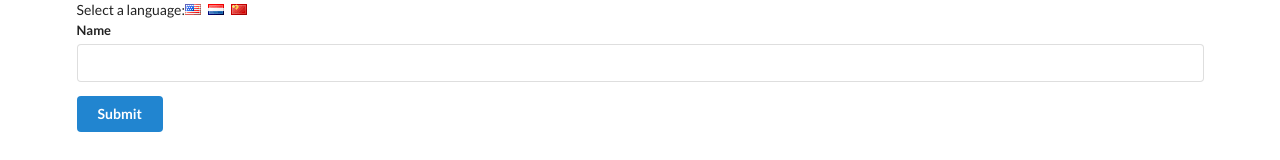
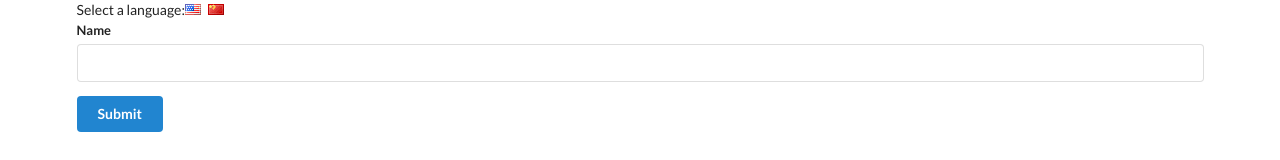
Before and after one commit to themarcusaurelius/translator, a React (Create React App) app: page / in a window 1280 px wide. Shown: the top 160 px of the page. Built offline with nearby package versions, Linux system fonts and the light colour scheme.

Commit message:
updated to Chinese

```diff
--- a/src/components/App.js
+++ b/src/components/App.js
@@ -1,5 +1,6 @@
 import React, { Component } from 'react';
 import UserCreate from './UserCreate';
+import LanguageContext from '../contexts/LanguageContext';
 
 class App extends Component {
   state = { language: 'English'}
@@ -18,15 +19,13 @@
             onClick={() => this.onLanguageChange('English')}
           />
           <i
-            className="flag nl"
-            onClick={() => this.onLanguageChange('Dutch')}
-          />
-          <i
             className="flag cn"
             onClick={() => this.onLanguageChange('Chinese')}
           />
         </div>
-        <UserCreate />
+        <LanguageContext.Provider value={this.state.language}>
+          <UserCreate  />
+        </LanguageContext.Provider>
       </div>
     );
   }
--- a/src/components/Button.js
+++ b/src/components/Button.js
@@ -6,7 +6,7 @@
     static contextType = LanguageContext;
 
     render() {
-        const text = this.context === 'English' ? 'Submit' : 'Voorleggen';
+        const text = this.context === 'English' ? 'Submit' : '提交';
 
         return (
             <button className="ui button primary">
--- a/src/components/Field.js
+++ b/src/components/Field.js
@@ -5,7 +5,7 @@
     static contextType = LanguageContext;
 
     render() {
-        const text = this.context === 'English' ? 'Name' : 'Naam';
+        const text = this.context === 'English' ? 'Name' : '名称';
 
         return (
             <div className="ui field">
```
